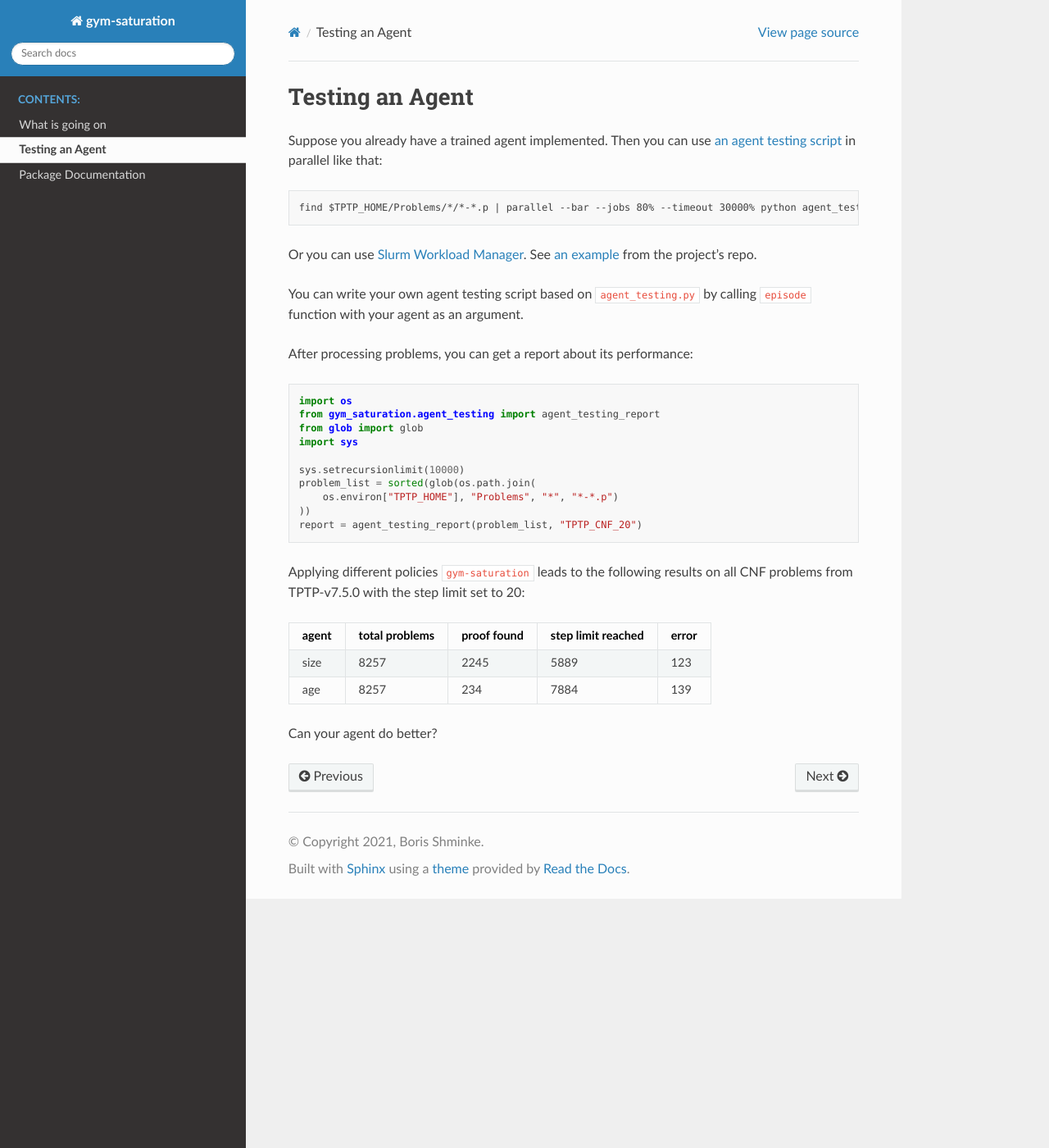
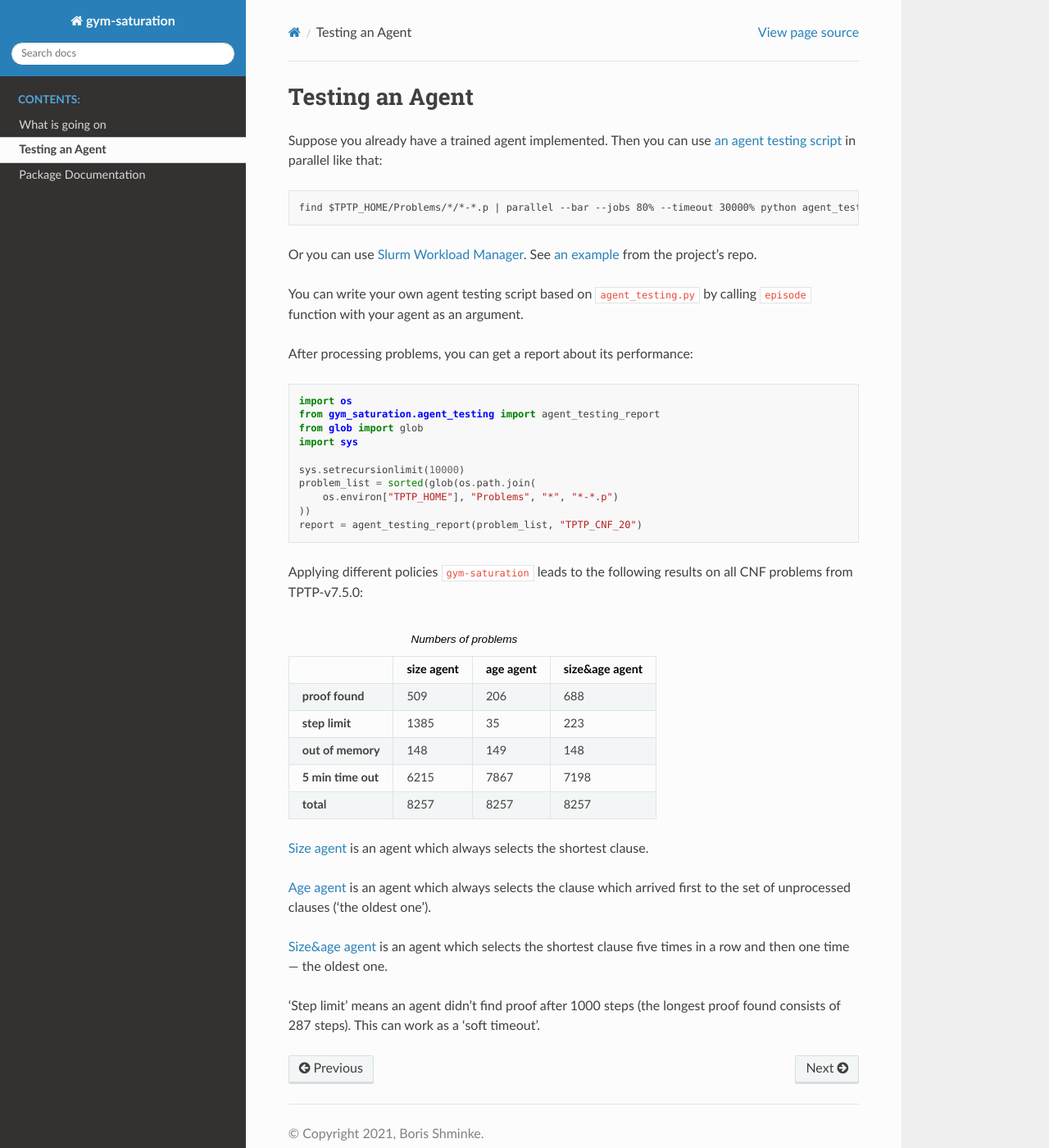
Before and after one commit to inpefess/gym-saturation, a Sphinx documentation site: the page built from doc/source/testing-an-agent.rst, in a window 1280 px wide and 1400 px high. Shown: the whole window at 82% size. Built offline with Sphinx 7.4.7 and the Read the Docs theme 2.0.0, drawn with Linux system fonts in a browser that asks for light colours.

Commit message:
update experimental statistics

```diff
--- a/doc/source/package-documentation.rst
+++ b/doc/source/package-documentation.rst
@@ -181,10 +181,13 @@ This module is an example of testing your own trained agent.
    :members:
 .. autoclass:: gym_saturation.agent_testing.BaseAgent
    :members:
+.. _size_agent:
 .. autoclass:: gym_saturation.agent_testing.SizeAgent
    :members:
+.. _age_agent:
 .. autoclass:: gym_saturation.agent_testing.AgeAgent
    :members:
+.. _size_age_agent:
 .. autoclass:: gym_saturation.agent_testing.SizeAgeAgent
    :members:
 .. autoclass:: gym_saturation.agent_testing.RandomAgent
--- a/doc/source/testing-an-agent.rst
+++ b/doc/source/testing-an-agent.rst
@@ -38,16 +38,42 @@ After processing problems, you can get a report about its performance::
   ))
   report = agent_testing_report(problem_list, "TPTP_CNF_20")
 
-Applying different policies ``gym-saturation`` leads to the following results on all CNF problems from TPTP-v7.5.0 with the step limit set to 20:
+Applying different policies ``gym-saturation`` leads to the following results on all CNF problems from TPTP-v7.5.0:
 
-+--------+----------------+-------------+--------------------+-------+
-| agent  | total problems | proof found | step limit reached | error |
-+========+================+=============+====================+=======+
-| size   | 8257           | 2245        | 5889               | 123   |
-+--------+----------------+-------------+--------------------+-------+
-| age    | 8257           | 234         | 7884               | 139   |
-+--------+----------------+-------------+--------------------+-------+
+.. list-table:: Numbers of problems
+   :header-rows: 1
 
-Can your agent do better?
+   * -
+     - size agent
+     - age agent
+     - size&age agent
+   * - **proof found**
+     - 509
+     - 206
+     - 688
+   * - **step limit**
+     - 1385
+     - 35
+     - 223
+   * - **out of memory**
+     - 148
+     - 149
+     - 148
+   * - **5 min time out**
+     - 6215
+     - 7867
+     - 7198
+   * - **total**
+     - 8257
+     - 8257
+     - 8257
+
+:ref:`Size agent<size_agent>` is an agent which always selects the shortest clause.
+
+:ref:`Age agent<age_agent>` is an agent which always selects the clause which arrived first to the set of unprocessed clauses ('the oldest one').
+
+:ref:`Size&age agent<size_age_agent>` is an agent which selects the shortest clause five times in a row and then one time --- the oldest one.
+
+'Step limit' means an agent didn't find proof after 1000 steps (the longest proof found consists of 287 steps). This can work as a 'soft timeout'.
 
 .. _an agent testing script: https://github.com/inpefess/gym-saturation/blob/master/gym_saturation/agent_testing.py
```
